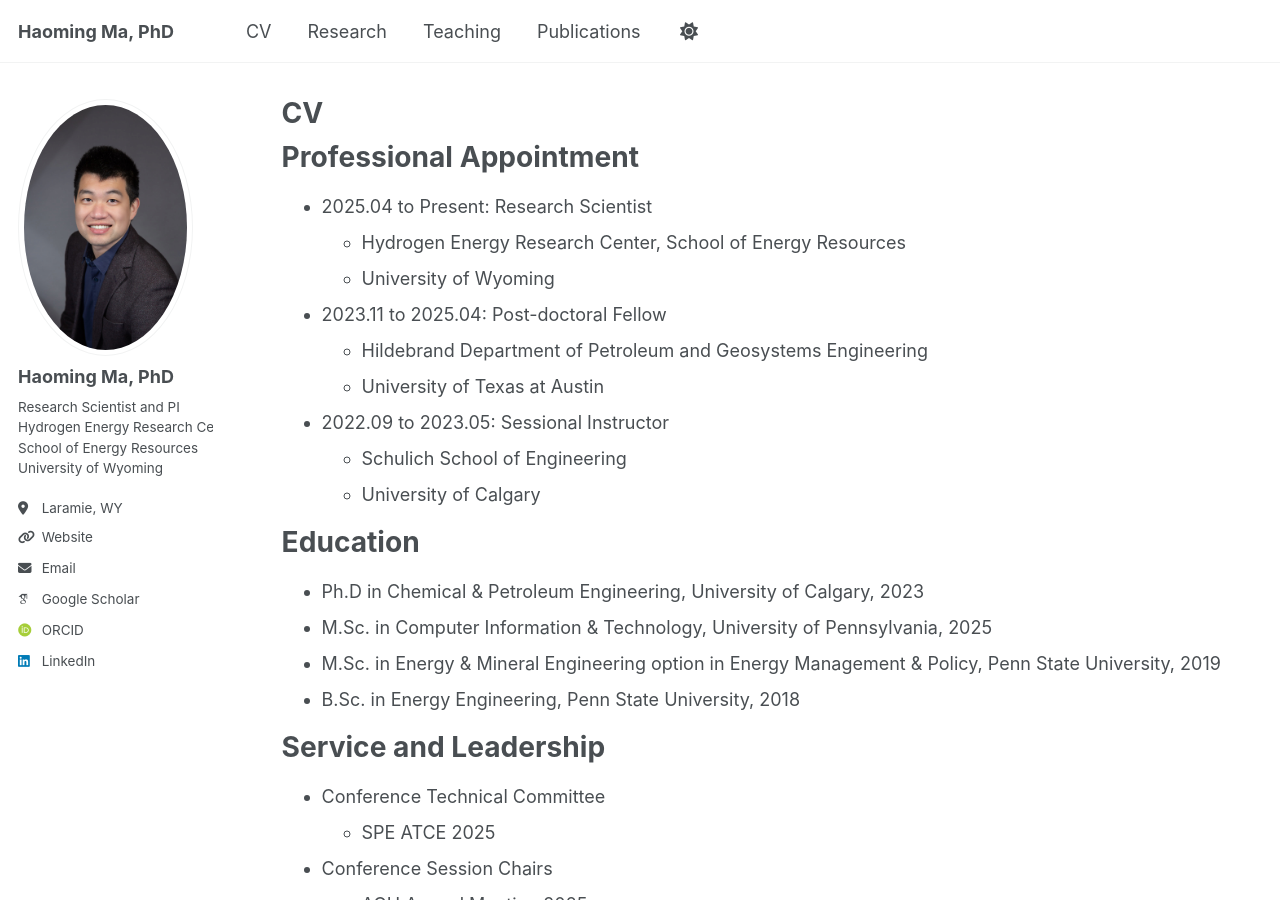
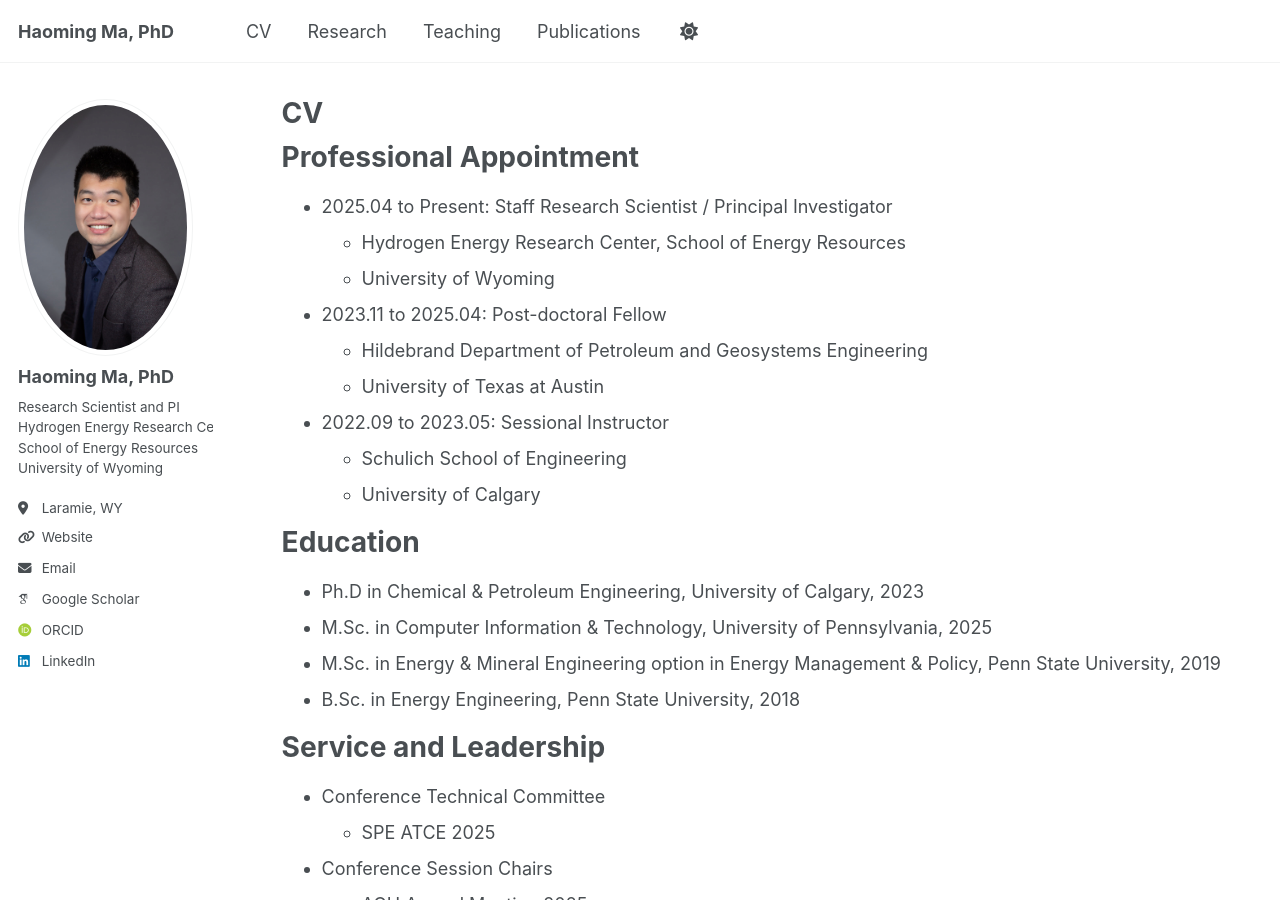
Before and after one commit to haoming-ma/haoming-ma.github.io, a Jekyll site: the page built from _pages/cv.md, in a window 1280 px wide and 900 px high. Built offline with Jekyll 4.4.1, drawn with Linux system fonts in a browser that asks for light colours; some web fonts are replaced.

Commit message:
Update cv.md

```diff
--- a/_pages/cv.md
+++ b/_pages/cv.md
@@ -11,7 +11,7 @@ redirect_from:
 
 Professional Appointment
 ======
-* 2025.04 to Present: Research Scientist
+* 2025.04 to Present: Staff Research Scientist / Principal Investigator
   * Hydrogen Energy Research Center, School of Energy Resources
   * University of Wyoming
 
```
